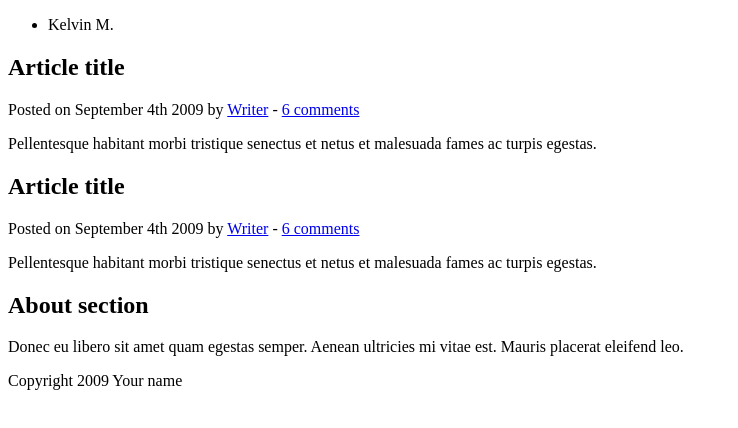
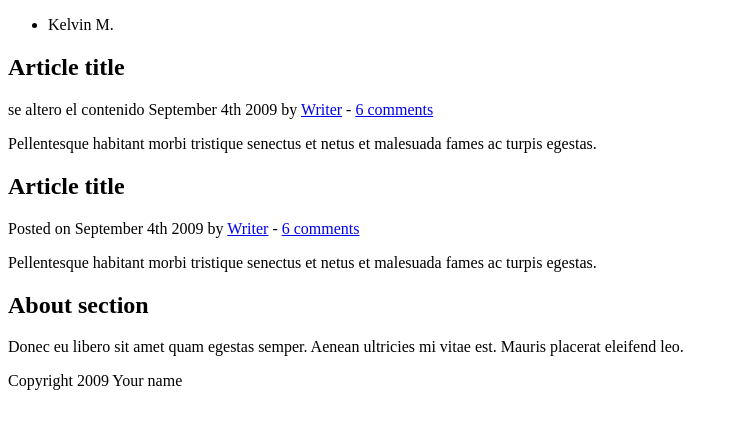
Before and after one commit to kelvinmoncada3/demo-repo, a plain HTML site: page index.html in a window 1280 px wide. Shown: the whole page, without its empty margins (0-738 px from the left). Drawn offline with Linux system fonts and the light colour scheme.

Commit message:
se modifico el index

```diff
--- a/index.html
+++ b/index.html
@@ -22,7 +22,7 @@
 		<article>
 			<header>
 				<h2>Article title</h2>
-				<p>Posted on <time datetime="2009-09-04T16:31:24+02:00">September 4th 2009</time> by <a href="#">Writer</a> - <a href="#comments">6 comments</a></p>
+				<p>se altero el contenido <time datetime="2009-09-04T16:31:24+02:00">September 4th 2009</time> by <a href="#">Writer</a> - <a href="#comments">6 comments</a></p>
 			</header>
 			<p>Pellentesque habitant morbi tristique senectus et netus et malesuada fames ac turpis egestas.</p>
 		</article>
```
